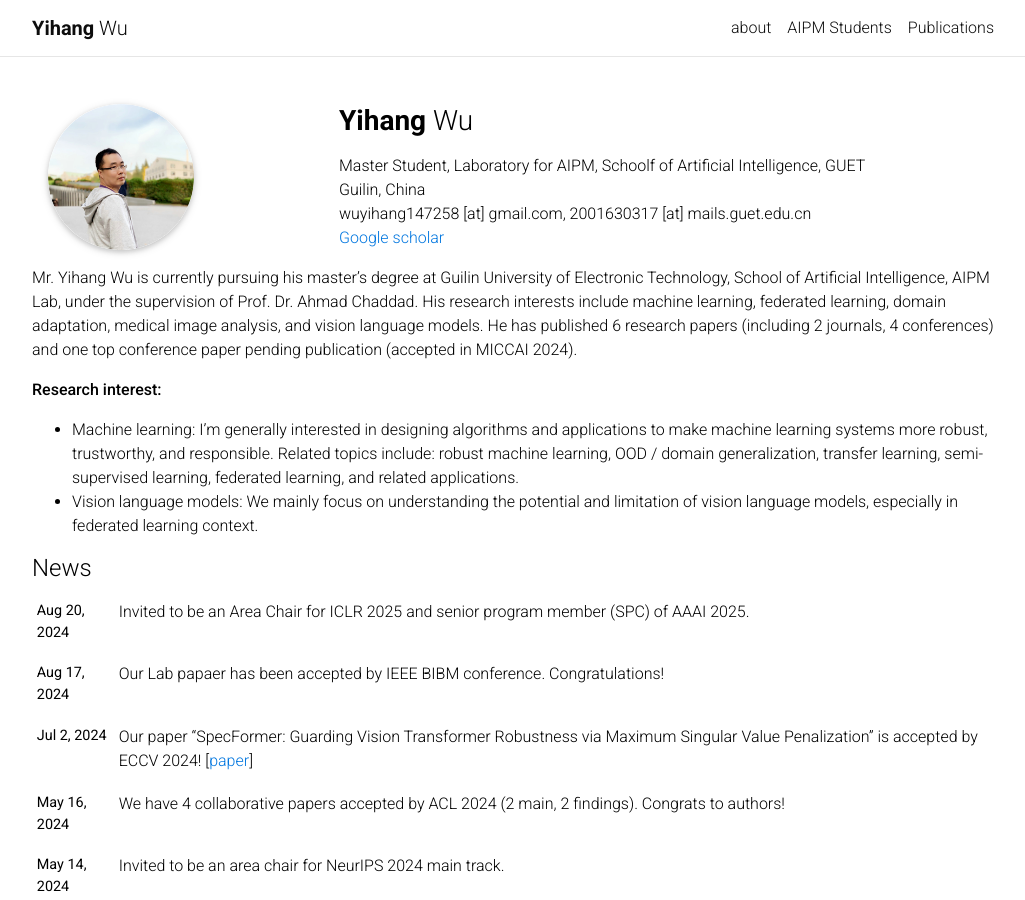
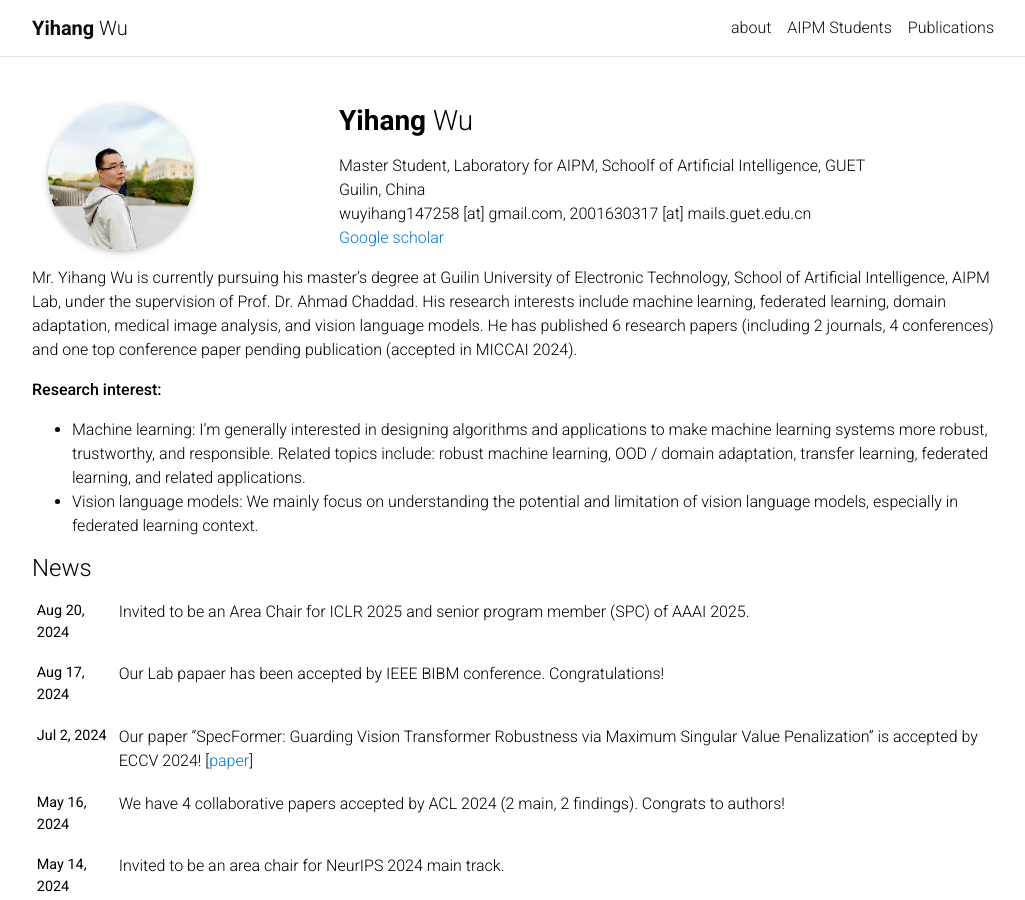
Before and after one commit to AIPMLab/AIPMLab.github.io, a Jekyll site: the page built from _pages/about.md, in a window 1280 px wide and 900 px high. Shown: the whole window, without its empty margins (123-1148 px from the left). Built offline with Jekyll 4.4.1, drawn with Linux system fonts in a browser that asks for light colours; some web fonts are replaced; comment, search, counter and statistics services are not loaded.

Commit message:
Update about.md

```diff
--- a/_pages/about.md
+++ b/_pages/about.md
@@ -23,5 +23,5 @@ Mr. Yihang Wu is currently pursuing his master's degree at Guilin University of
 
 
 **Research interest:**
-- Machine learning: I'm generally interested in designing algorithms and applications to make machine learning systems more robust, trustworthy, and responsible. Related topics include: robust machine learning, OOD / domain generalization, transfer learning, semi-supervised learning, federated learning, and related applications.
+- Machine learning: I'm generally interested in designing algorithms and applications to make machine learning systems more robust, trustworthy, and responsible. Related topics include: robust machine learning, OOD / domain adaptation, transfer learning, federated learning, and related applications.
 - Vision language models: We mainly focus on understanding the potential and limitation of vision language models, especially in federated learning context.
```
